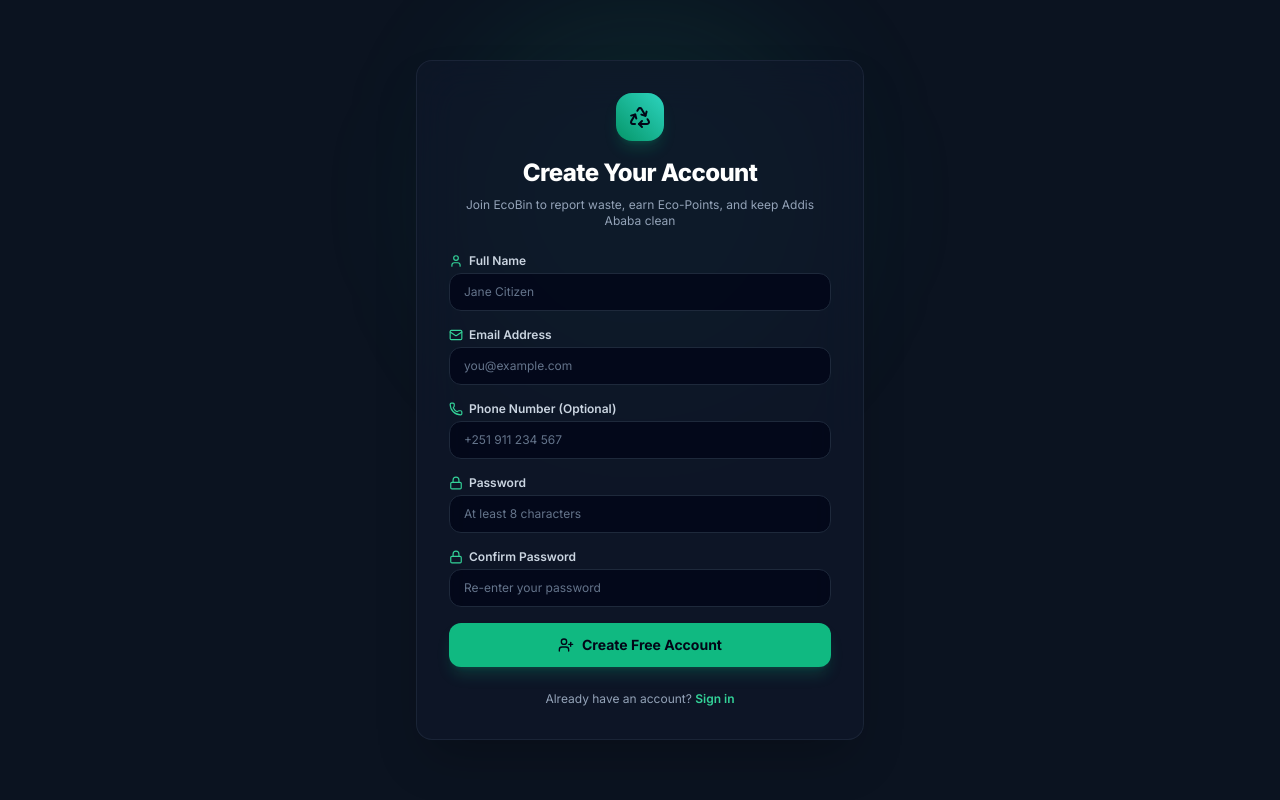
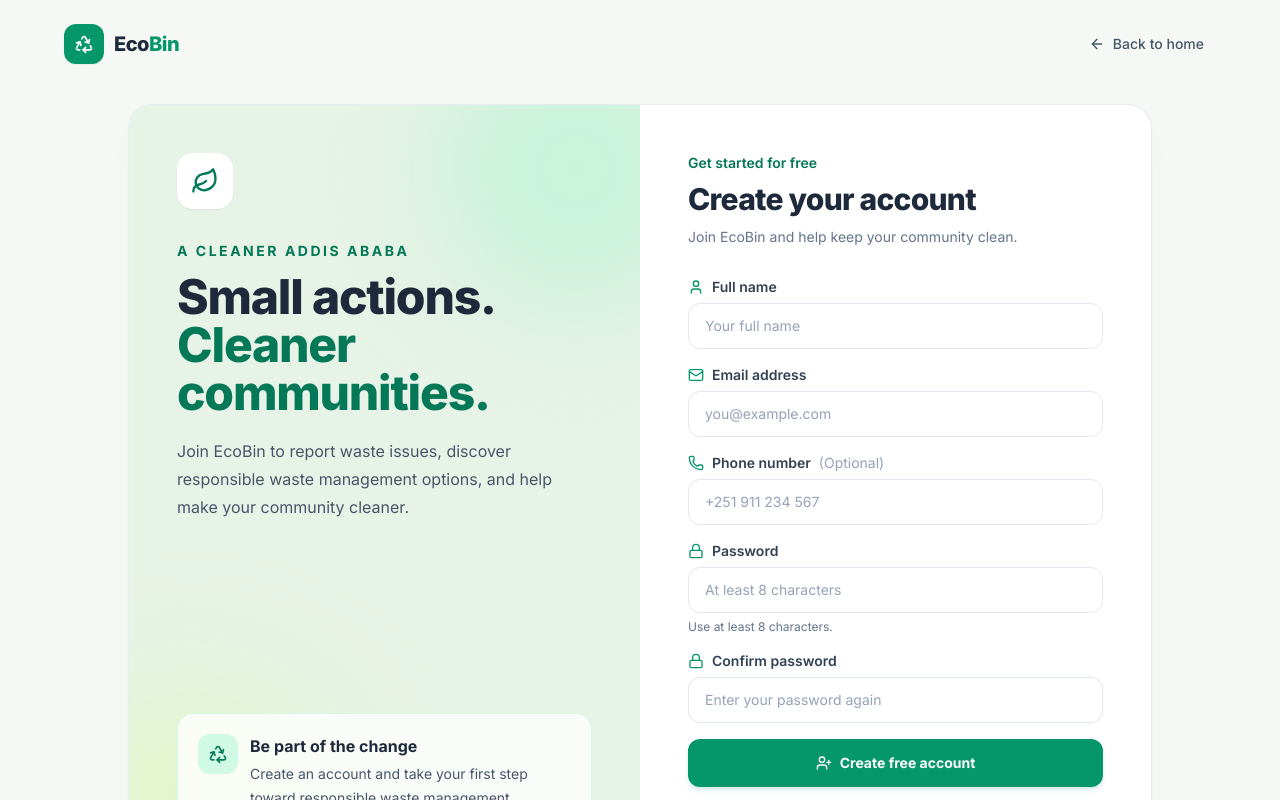
Before and after one commit to 19mekdes/EthioWaste, a React (Vite) app in the folder frontend/: page /register in a window 1280 px wide. Shown: the top 800 px of the page. Built offline with nearby package versions, Linux system fonts and the light colour scheme; no server answers.

Commit message:
style: redesign register page

```diff
--- a/frontend/src/pages/Register.tsx
+++ b/frontend/src/pages/Register.tsx
@@ -12,6 +12,8 @@
   AlertCircle,
   CheckCircle2,
   Recycle,
+  ArrowLeft,
+  Leaf,
 } from 'lucide-react';
 
 export function Register() {
@@ -32,11 +34,13 @@
     setError('');
 
     if (password !== confirmPassword) {
-      setError('Passwords do not match');
+      setError('Passwords do not match.');
       return;
     }
 
     setLoading(true);
+
+    try {
       const res = await register({
         name,
         email,
@@ -44,87 +48,171 @@
         password,
         confirmPassword,
       });
-    setLoading(false);
 
       if (!res.success) {
-      setError(res.message || 'Registration failed');
+        setError(res.message || 'Registration failed. Please try again.');
         return;
       }
 
       setSuccess(true);
+
       setTimeout(() => {
         navigate('/citizen/overview');
       }, 1000);
+    } catch {
+      setError('Unable to create your account. Please try again.');
+    } finally {
+      setLoading(false);
+    }
   };
 
   const labelClass =
-    'block text-xs font-semibold text-slate-300 mb-1 flex items-center gap-1.5';
+    'mb-1.5 flex items-center gap-2 text-sm font-semibold text-slate-700';
 
   const inputClass =
-    'w-full bg-slate-950/80 border border-slate-800 rounded-xl px-3.5 py-2.5 text-xs text-slate-100 placeholder:text-slate-500 focus:outline-none focus:border-emerald-500 focus:ring-1 focus:ring-emerald-500 transition-all';
+    'w-full rounded-xl border border-slate-200 bg-white px-4 py-3 text-sm text-slate-800 placeholder:text-slate-400 outline-none transition-all focus:border-emerald-500 focus:ring-2 focus:ring-emerald-100 disabled:bg-slate-50';
 
   return (
-    <div className="min-h-screen bg-brand-dark text-slate-100 flex flex-col justify-center items-center px-4 sm:px-6 lg:px-8 py-8 sm:py-12 font-sans relative overflow-hidden">
-      {/* Ambient background glow */}
-      <div className="absolute top-1/4 left-1/2 -translate-x-1/2 -translate-y-1/2 w-96 h-96 bg-emerald-500/10 rounded-full blur-3xl pointer-events-none" />
+    <div className="min-h-screen bg-[#F5F8F4] px-4 py-6 font-sans text-slate-800 sm:px-6 lg:px-8">
+      <div className="mx-auto flex min-h-[calc(100vh-3rem)] max-w-6xl flex-col">
+        {/* Header */}
+        <header className="mb-8 flex items-center justify-between">
+          <Link to="/" className="flex items-center gap-2.5">
+            <div className="flex h-10 w-10 items-center justify-center rounded-xl bg-emerald-600 text-white shadow-sm">
+              <Recycle className="h-5 w-5" />
+            </div>
+            <span className="text-xl font-extrabold tracking-tight text-slate-800">
+              Eco<span className="text-emerald-600">Bin</span>
+            </span>
+          </Link>
 
-      <div className="max-w-md w-full glass-card p-6 sm:p-8 bg-slate-900/70 border border-slate-800/80 rounded-3xl shadow-2xl relative z-10 space-y-5 sm:space-y-6">
-        <div className="text-center space-y-2">
           <Link
             to="/"
-            title="Go back to Home Page"
-            aria-label="Back to home page"
-            className="inline-flex items-center justify-center w-12 h-12 rounded-2xl bg-gradient-to-tr from-emerald-600 to-teal-400 text-slate-950 mb-2 shadow-lg shadow-emerald-500/20 hover:scale-105 active:scale-95 transition-all cursor-pointer group"
+            className="inline-flex items-center gap-2 rounded-lg px-3 py-2 text-sm font-medium text-slate-600 transition hover:bg-white hover:text-emerald-700"
           >
-            <Recycle className="w-6 h-6 text-slate-950 group-hover:rotate-180 transition-transform duration-500" />
+            <ArrowLeft className="h-4 w-4" />
+            <span className="hidden sm:inline">Back to home</span>
+            <span className="sm:hidden">Home</span>
           </Link>
+        </header>
 
-          <h2 className="text-2xl font-extrabold text-white tracking-tight">
-            Create Your Account
+        {/* Main content */}
+        <main className="flex flex-1 items-center justify-center py-2">
+          <div className="grid w-full max-w-5xl overflow-hidden rounded-3xl border border-slate-200/80 bg-white shadow-xl shadow-slate-200/40 lg:grid-cols-2">
+            {/* Welcome panel */}
+            <section className="relative hidden flex-col justify-between overflow-hidden bg-[#E8F3E7] p-10 lg:flex xl:p-12">
+              <div className="absolute -right-20 -top-20 h-72 w-72 rounded-full bg-emerald-200/50 blur-3xl" />
+              <div className="absolute -bottom-24 -left-20 h-72 w-72 rounded-full bg-lime-200/40 blur-3xl" />
+
+              <div className="relative">
+                <div className="mb-8 flex h-14 w-14 items-center justify-center rounded-2xl bg-white text-emerald-700 shadow-sm">
+                  <Leaf className="h-7 w-7" />
+                </div>
+
+                <p className="mb-3 text-sm font-bold uppercase tracking-[0.18em] text-emerald-700">
+                  A cleaner Addis Ababa
+                </p>
+
+                <h1 className="max-w-md text-4xl font-extrabold leading-tight tracking-tight text-slate-800 xl:text-5xl">
+                  Small actions.
+                  <span className="block text-emerald-700">
+                    Cleaner communities.
+                  </span>
+                </h1>
+
+                <p className="mt-5 max-w-md text-base leading-7 text-slate-600">
+                  Join EcoBin to report waste issues, discover responsible
+                  waste management options, and help make your community cleaner.
+                </p>
+              </div>
+
+              <div className="relative mt-12 rounded-2xl border border-emerald-100 bg-white/80 p-5">
+                <div className="flex items-start gap-3">
+                  <div className="flex h-10 w-10 shrink-0 items-center justify-center rounded-xl bg-emerald-100 text-emerald-700">
+                    <Recycle className="h-5 w-5" />
+                  </div>
+                  <div>
+                    <h2 className="font-bold text-slate-800">
+                      Be part of the change
+                    </h2>
+                    <p className="mt-1 text-sm leading-6 text-slate-600">
+                      Create an account and take your first step toward
+                      responsible waste management.
+                    </p>
+                  </div>
+                </div>
+              </div>
+            </section>
+
+            {/* Registration form */}
+            <section className="p-6 sm:p-9 lg:p-10 xl:p-12">
+              <div className="mb-7">
+                <div className="mb-4 flex h-12 w-12 items-center justify-center rounded-2xl bg-emerald-50 text-emerald-700 lg:hidden">
+                  <Recycle className="h-6 w-6" />
+                </div>
+
+                <p className="mb-2 text-sm font-semibold text-emerald-700">
+                  Get started for free
+                </p>
+
+                <h2 className="text-3xl font-extrabold tracking-tight text-slate-800">
+                  Create your account
                 </h2>
 
-          <p className="text-xs text-slate-400">
-            Join EcoBin to report waste, earn Eco-Points, and keep Addis Ababa clean
+                <p className="mt-2 text-sm leading-6 text-slate-500">
+                  Join EcoBin and help keep your community clean.
                 </p>
               </div>
 
               <form onSubmit={handleSubmit} className="space-y-4">
                 {error && (
-            <div className="flex items-center gap-2 bg-rose-500/10 border border-rose-500/30 text-rose-300 p-3 rounded-xl text-xs">
-              <AlertCircle className="w-4 h-4 shrink-0" />
+                  <div
+                    role="alert"
+                    className="flex items-start gap-2.5 rounded-xl border border-rose-200 bg-rose-50 p-3.5 text-sm text-rose-700"
+                  >
+                    <AlertCircle className="mt-0.5 h-4 w-4 shrink-0" />
                     <span>{error}</span>
                   </div>
                 )}
 
                 {success && (
-            <div className="flex items-center gap-2 bg-emerald-500/10 border border-emerald-500/30 text-emerald-300 p-3 rounded-xl text-xs">
-              <CheckCircle2 className="w-4 h-4 shrink-0" />
-              <span>Account created! Redirecting to dashboard...</span>
+                  <div
+                    role="status"
+                    className="flex items-start gap-2.5 rounded-xl border border-emerald-200 bg-emerald-50 p-3.5 text-sm text-emerald-800"
+                  >
+                    <CheckCircle2 className="mt-0.5 h-4 w-4 shrink-0" />
+                    <span>
+                      Account created successfully! Redirecting to your
+                      dashboard...
+                    </span>
                   </div>
                 )}
 
                 <div>
-            <label className={labelClass}>
-              <UserIcon className="w-3.5 h-3.5 text-emerald-400" />
-              Full Name
+                  <label htmlFor="register-name" className={labelClass}>
+                    <UserIcon className="h-4 w-4 text-emerald-600" />
+                    Full name
                   </label>
                   <input
+                    id="register-name"
                     type="text"
                     value={name}
                     onChange={(e) => setName(e.target.value)}
-              placeholder="Jane Citizen"
+                    placeholder="Your full name"
                     className={inputClass}
                     required
                     autoComplete="name"
+                    disabled={loading || success}
                   />
                 </div>
 
                 <div>
-            <label className={labelClass}>
-              <Mail className="w-3.5 h-3.5 text-emerald-400" />
-              Email Address
+                  <label htmlFor="register-email" className={labelClass}>
+                    <Mail className="h-4 w-4 text-emerald-600" />
+                    Email address
                   </label>
                   <input
+                    id="register-email"
                     type="email"
                     value={email}
                     onChange={(e) => setEmail(e.target.value)}
@@ -132,30 +220,37 @@
                     className={inputClass}
                     required
                     autoComplete="email"
+                    disabled={loading || success}
                   />
                 </div>
 
                 <div>
-            <label className={labelClass}>
-              <Phone className="w-3.5 h-3.5 text-emerald-400" />
-              Phone Number (Optional)
+                  <label htmlFor="register-phone" className={labelClass}>
+                    <Phone className="h-4 w-4 text-emerald-600" />
+                    Phone number
+                    <span className="font-normal text-slate-400">
+                      (Optional)
+                    </span>
                   </label>
                   <input
+                    id="register-phone"
                     type="tel"
                     value={phone}
                     onChange={(e) => setPhone(e.target.value)}
                     placeholder="+251 911 234 567"
                     className={inputClass}
                     autoComplete="tel"
+                    disabled={loading || success}
                   />
                 </div>
 
                 <div>
-            <label className={labelClass}>
-              <Lock className="w-3.5 h-3.5 text-emerald-400" />
+                  <label htmlFor="register-password" className={labelClass}>
+                    <Lock className="h-4 w-4 text-emerald-600" />
                     Password
                   </label>
                   <input
+                    id="register-password"
                     type="password"
                     value={password}
                     onChange={(e) => setPassword(e.target.value)}
@@ -164,51 +259,67 @@
                     required
                     minLength={8}
                     autoComplete="new-password"
+                    disabled={loading || success}
                   />
+                  <p className="mt-1.5 text-xs text-slate-500">
+                    Use at least 8 characters.
+                  </p>
                 </div>
 
                 <div>
-            <label className={labelClass}>
-              <Lock className="w-3.5 h-3.5 text-emerald-400" />
-              Confirm Password
+                  <label
+                    htmlFor="register-confirm-password"
+                    className={labelClass}
+                  >
+                    <Lock className="h-4 w-4 text-emerald-600" />
+                    Confirm password
                   </label>
                   <input
+                    id="register-confirm-password"
                     type="password"
                     value={confirmPassword}
                     onChange={(e) => setConfirmPassword(e.target.value)}
-              placeholder="Re-enter your password"
+                    placeholder="Enter your password again"
                     className={inputClass}
                     required
                     minLength={8}
                     autoComplete="new-password"
+                    disabled={loading || success}
                   />
                 </div>
 
                 <button
                   type="submit"
                   disabled={loading || success}
-            className="w-full py-3 rounded-xl bg-emerald-500 hover:bg-emerald-400 text-slate-950 font-bold text-sm shadow-lg shadow-emerald-500/20 transition-all active:scale-[0.98] flex items-center justify-center gap-2 disabled:opacity-60"
+                  className="flex w-full items-center justify-center gap-2 rounded-xl bg-emerald-600 px-4 py-3.5 text-sm font-bold text-white shadow-md shadow-emerald-600/15 transition hover:bg-emerald-700 active:scale-[0.99] disabled:cursor-not-allowed disabled:opacity-60"
                 >
                   {loading ? (
-              <Loader2 className="w-4 h-4 animate-spin" />
+                    <Loader2 className="h-4 w-4 animate-spin" />
                   ) : (
-              <UserPlus className="w-4 h-4" />
+                    <UserPlus className="h-4 w-4" />
                   )}
                   <span>
-              {loading ? 'Creating Account...' : 'Create Free Account'}
+                    {loading ? 'Creating account...' : 'Create free account'}
                   </span>
                 </button>
 
-          <div className="text-center text-xs text-slate-400 pt-2">
+                <p className="pt-2 text-center text-sm text-slate-500">
                   Already have an account?{' '}
                   <Link
                     to="/login"
-              className="text-emerald-400 font-semibold hover:text-emerald-300 hover:underline"
+                    className="font-bold text-emerald-700 transition hover:text-emerald-800 hover:underline"
                   >
                     Sign in
                   </Link>
+                </p>
+              </form>
+            </section>
           </div>
-        </form>
+        </main>
+
+        <footer className="py-5 text-center text-xs text-slate-500">
+          Making waste management smarter, one step at a time.
+        </footer>
       </div>
     </div>
   );
```
Lines whose indentation alone changed are shown as unchanged.
